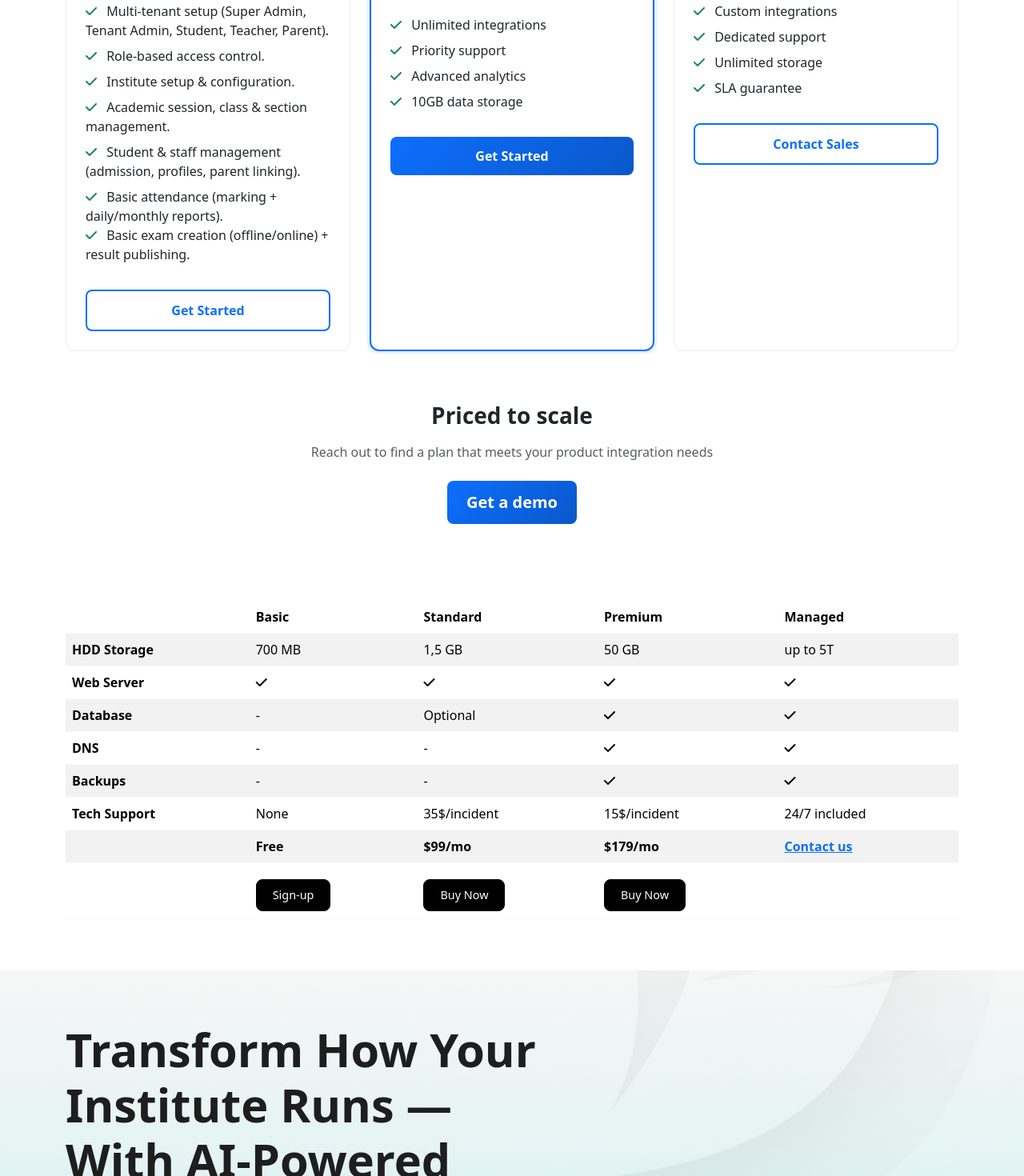
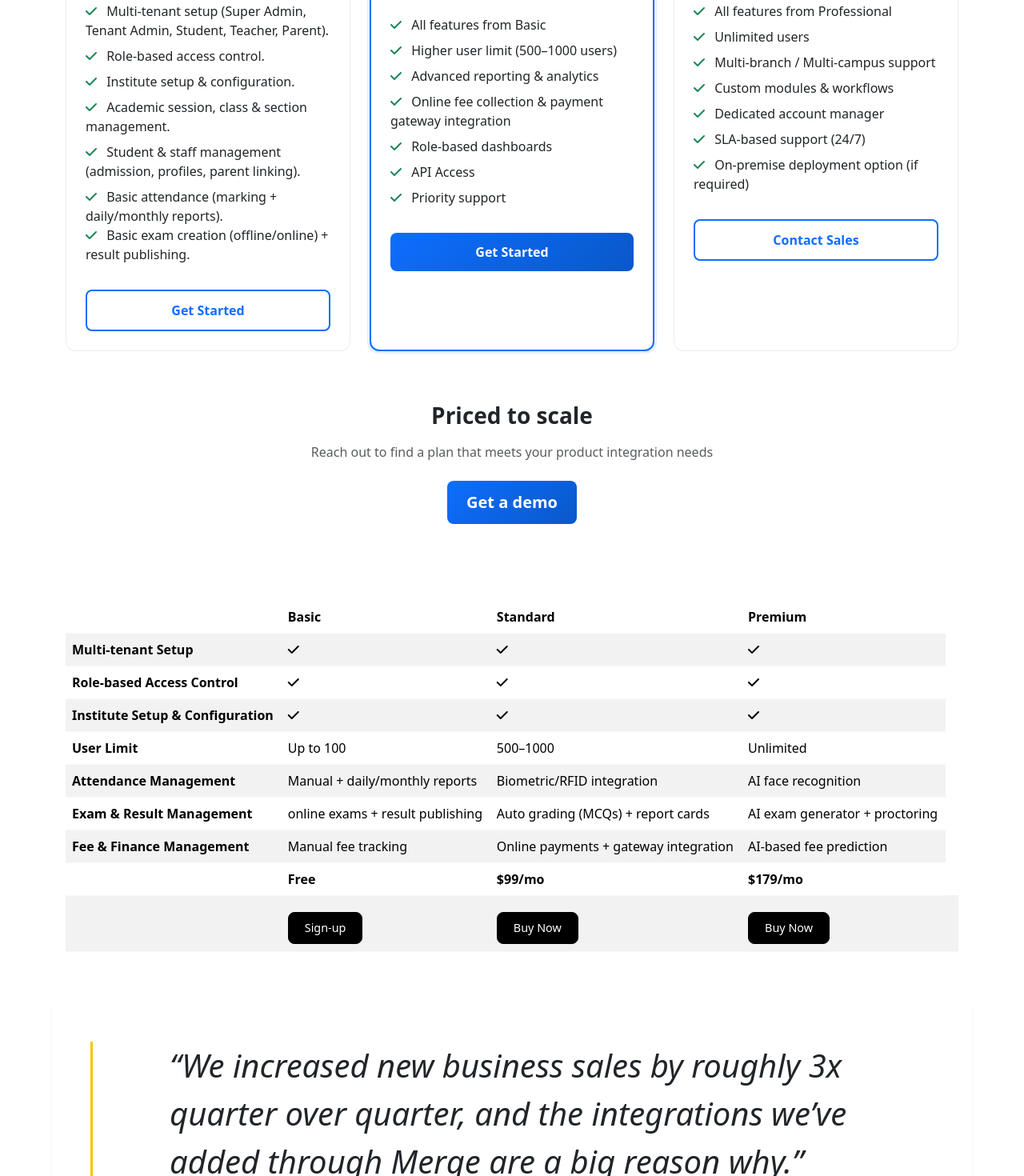
Before and after one commit to JMMAwais/TechDev, an Angular app: page /pricing in a window 1280 px wide. Shown: the part 640-2110 px from the top of the page at 80% size. Built offline with nearby package versions, Linux system fonts and the light colour scheme.

Commit message:
addes compare plan

```diff
--- a/src/app/components/pricing/pricing.component.html
+++ b/src/app/components/pricing/pricing.component.html
@@ -143,19 +143,31 @@
             <ul class="list-unstyled">
               <li class="mb-2">
                 <i class="fas fa-check text-success me-2"></i>
-                Unlimited integrations
+                All features from Basic
               </li>
               <li class="mb-2">
                 <i class="fas fa-check text-success me-2"></i>
-                Priority support
+                Higher user limit (500–1000 users)
               </li>
               <li class="mb-2">
                 <i class="fas fa-check text-success me-2"></i>
-                Advanced analytics
+                Advanced reporting & analytics
               </li>
               <li class="mb-2">
                 <i class="fas fa-check text-success me-2"></i>
-                10GB data storage
+                Online fee collection & payment gateway integration
+              </li>
+               <li class="mb-2">
+                <i class="fas fa-check text-success me-2"></i>
+                Role-based dashboards
+              </li>
+               <li class="mb-2">
+                <i class="fas fa-check text-success me-2"></i>
+                API Access
+              </li>
+                <li class="mb-2">
+                <i class="fas fa-check text-success me-2"></i>
+                Priority support
               </li>
             </ul>
 
@@ -184,20 +196,32 @@
             <ul class="list-unstyled">
               <li class="mb-2">
                 <i class="fas fa-check text-success me-2"></i>
-                Custom integrations
+                All features from Professional
               </li>
               <li class="mb-2">
                 <i class="fas fa-check text-success me-2"></i>
-                Dedicated support
+               Unlimited users
               </li>
               <li class="mb-2">
                 <i class="fas fa-check text-success me-2"></i>
-                Unlimited storage
+                Multi-branch / Multi-campus support
               </li>
               <li class="mb-2">
                 <i class="fas fa-check text-success me-2"></i>
-                SLA guarantee
+                Custom modules & workflows
               </li>
+                <li class="mb-2">
+                <i class="fas fa-check text-success me-2"></i>
+                Dedicated account manager
+              </li>
+                <li class="mb-2">
+                <i class="fas fa-check text-success me-2"></i>
+                SLA-based support (24/7)
+               </li>
+                 <li class="mb-2">
+                <i class="fas fa-check text-success me-2"></i>
+               On-premise deployment option (if required)
+               </li>
             </ul>
 
             <button class="btn w-100 mt-3"
@@ -231,58 +255,56 @@
         <th scope="col-md-2"><strong>Basic</strong></th>
         <th scope="col-md-2"><strong>Standard</strong></th>
         <th scope="col-md-2"><strong>Premium</strong></th>
-        <th scope="col-md-2"><strong>Managed</strong></th>
       </tr>
     </thead>
     <tbody>
   <tr>
-  <th scope="row">HDD Storage</th>
-  <td data-label="Basic">700 MB</td>
-  <td data-label="Standard">1,5 GB</td>
-  <td data-label="Premium">50 GB</td>
-  <td data-label="Managed">up to 5T</td>
+  <th scope="row">Multi-tenant Setup</th>
+  <td><i class="fas fa-check"></i></td>
+  <td><i class="fas fa-check"></i></td>
+  <td><i class="fas fa-check"></i></td>
 </tr>
       <tr>
-        <th scope="row">Web Server</th>
-        <td><i class="fas fa-check"></i></td>
+        <th scope="row">Role-based Access Control</th>
         <td><i class="fas fa-check"></i></td>
         <td><i class="fas fa-check"></i></td>
         <td><i class="fas fa-check"></i></td>
       </tr>
       <tr>
-        <th scope="row">Database</th>
-        <td>-</td>
-        <td>Optional</td>
+        <th scope="row">Institute Setup & Configuration</th>
+        <td><i class="fas fa-check"></i></td>
         <td><i class="fas fa-check"></i></td>
         <td><i class="fas fa-check"></i></td>
       </tr>
       <tr>
-        <th scope="row">DNS</th>
-        <td>-</td>
-        <td>-</td>
-        <td><i class="fas fa-check"></i></td>
-        <td><i class="fas fa-check"></i></td>
+        <th scope="row">User Limit</th>
+        <td>Up to 100</td>
+        <td>500–1000</td>
+        <td>Unlimited</td>
       </tr>
       <tr>
-        <th scope="row">Backups</th>
-        <td>-</td>
-        <td>-</td>
-        <td><i class="fas fa-check"></i></td>
-        <td><i class="fas fa-check"></i></td>
+        <th scope="row">Attendance Management</th>
+        <td>Manual + daily/monthly reports</td>
+        <td>Biometric/RFID integration</td>
+        <td>AI face recognition</td>
       </tr>
       <tr>
-        <th scope="row">Tech Support</th>
-        <td>None</td>
-        <td>35$/incident</td>
-        <td>15$/incident</td>
-        <td>24/7 included</td>
+        <th scope="row">Exam & Result Management</th>
+        <td>online exams + result publishing</td>
+        <td>Auto grading (MCQs) + report cards</td>
+        <td>AI exam generator + proctoring</td>
+      </tr>
+        <tr>
+        <th scope="row">Fee & Finance Management</th>
+        <td>Manual fee tracking</td>
+        <td>Online payments + gateway integration</td>
+        <td>AI-based fee prediction</td>
       </tr>
       <tr>
         <td></td>
         <td class="fw-bold">Free</td>
         <td class="fw-bold">$99/mo</td>
         <td class="fw-bold">$179/mo</td>
-        <td class="fw-bold"><a href>Contact us</a></td>
       </tr>
       <tr class="button-row">
         <th class=""></th>
@@ -301,8 +323,29 @@
   </table>
 </div>
 </div>
+<!--Tentimonial-->
+<div class="card shadow-sm border-0 rounded-3 my-5  mx-auto" style="max-width: 1150px;">
+  <div class="card-body p-5 ps-5 ">
+    <blockquote class="blockquote mb-4  border-start border-3 border-warning ps-5 pe-5 ">
+      <p class="fs-1 fst-italic mb-0 ps-5 pe-5">
+        “We increased new business sales by roughly 3x quarter over quarter,
+        and the integrations we’ve added through Merge are a big reason why.”
+      </p>
+    </blockquote>
+    <div class="d-flex align-items-center mt-3">
+      <img src="https://via.placeholder.com/48" class="rounded-circle me-3" alt="User" />
+      <div>
+        <h6 class="mb-0 fw-semibold">Brad van Leeuwen</h6>
+        <small class="text-muted">COO and co-founder, Cledara</small>
+      </div>
+    </div>
+  </div>
+</div>
+
+
+
 <!-- Background Image Section -->
-<section class="background-image-section">
+<section class="background-image-section  pt-5">
 <!-- <img src="assets/images/pricingBackgroundimage.png"
        alt="Background"
        class="background-img"> -->
```
